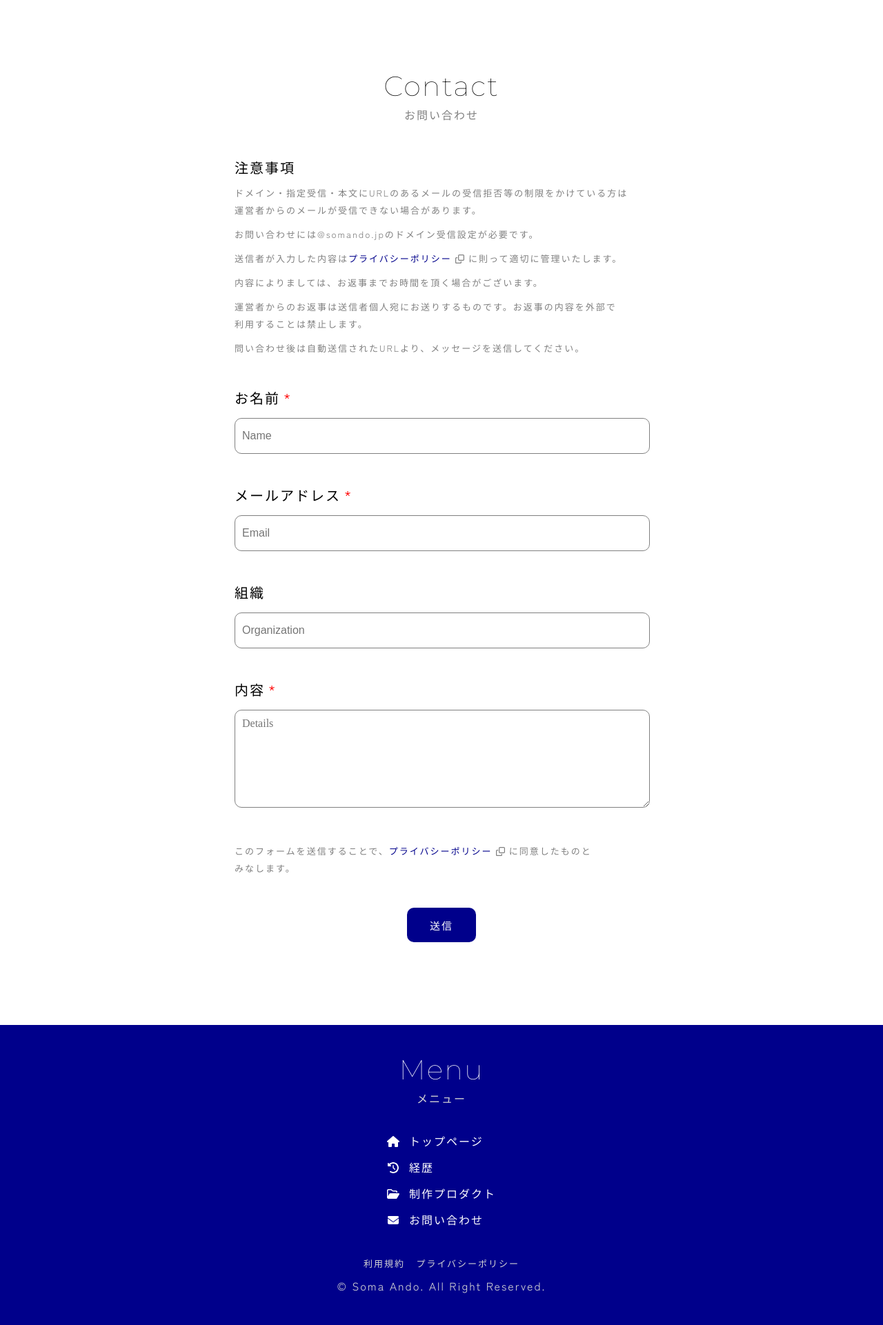
After one commit to somando/Portfolio, a Django app: page /contact/ in a window 1280 px wide. The commit adds this page. Shown: the whole page at 69% size. Run offline with Django 5.2, Linux system fonts and the light colour scheme; parts of the project's set-up code (start-up, migrations or seed data) failed here and were passed over.

Commit message:
Add mail form

```diff
--- a/config/settings.py
+++ b/config/settings.py
@@ -109,3 +109,5 @@ STATIC_ROOT = os.path.join(BASE_DIR, 'staticfiles')
 # https://docs.djangoproject.com/en/5.0/ref/settings/#default-auto-field
 
 DEFAULT_AUTO_FIELD = 'django.db.models.BigAutoField'
+
+EMAIL_BACKEND = 'django.core.mail.backends.smtp.EmailBackend'
--- a/somando/urls.py
+++ b/somando/urls.py
@@ -24,6 +24,7 @@ urlpatterns = [
     path('experiences', views.experiences, name='experiences'),
     path('products', views.products, name='products'),
     path('product/<slug:url>', views.product, name='product'),
+    path('contact/', views.contact, name='contact'),
     path('privacy-policy/', views.privacyPolicy, name='privacy-policy'),
     path('terms-of-use/', views.termsOfUse, name='terms-of-use'),
 ]
--- a/somando/views.py
+++ b/somando/views.py
@@ -1,5 +1,7 @@
 from django.shortcuts import render
+from django.core.mail import send_mail
 from .models import *
+import random, string
 
 # Create your views here.
 def top(request):
@@ -112,6 +114,50 @@ def product(request, url):
         'product': product,
     })
 
+def randomname(n):
+    return ''.join(random.choices(string.ascii_letters + string.digits, k=n))
+
+
+def contact(request):
+
+    if request.method == "GET":
+
+        return render(request, 'somando/contact.html')
+
+    elif request.method == "POST":
+
+        name = request.POST['name']
+        email = request.POST['email']
+        organization = request.POST['organization']
+        details = request.POST['details']
+
+        while True:
+            room_id = randomname(20)
+            if ContactRoomData.objects.filter(room_id=room_id).count() == 0:
+                break
+
+        ContactRoomData.objects.create(
+            room_id = room_id,
+            auth_code = randomname(6),
+            email = email,
+        )
+
+        ContactMessageData.objects.create(
+            room_id = room_id,
+            user = name,
+            organization = organization,
+            admin = False,
+            message = details,
+        )
+
+        subject = 'お問い合わせを受け付けました｜Soma Ando'
+
+        message = name + email + organization + details
+
+        send_mail(subject, message, 'no-reply@somando.jp', [email])
+
+        return render(request, 'somando/submitted.html')
+
 def termsOfUse(request):
 
     return render(request, 'somando/terms-of-use.html')
--- a/static/somando/styles.css
+++ b/static/somando/styles.css
@@ -1,4 +1,4 @@
-body {
+body, .contact-button button {
     font-family: 'Zen Kaku Gothic New', sans-serif;
     font-weight: 400;
     letter-spacing: 2px;
@@ -21,15 +21,15 @@ footer {
     margin-bottom: 0;
 }
 
-.experience, .products, .privacy-policy, .terms-of-use {
+.experience, .products, .contact, .privacy-policy, .terms-of-use {
     margin: 50px 0;
 }
 
-.experience .item-box, .privacy-policy .item-box, .terms-of-use .item-box {
+.experience .item-box, .privacy-policy .item-box, .terms-of-use .item-box, .contact .item-box {
     margin: 45px 0;
 }
 
-#experience-main, #privacy-policy-main, #terms-of-use-main {
+#experience-main, #contact-main, #privacy-policy-main, #terms-of-use-main {
     width: fit-content;
     max-width: min(600px, 86%);
     min-width: min(400px, 86%);
@@ -335,6 +335,48 @@ a:hover {
     margin: 10px 0;
 }
 
+.contact-input {
+    width: calc(100% - 20px);
+    height: 30px;
+    padding: 10px;
+    border-radius: 10px;
+    border: gray 1px solid;
+    margin-top: 10px;
+    font-size: 16px;
+}
+
+.contact-textarea {
+    min-height: 120px;
+    resize: vertical;
+    font-family: '';
+}
+
+.required {
+    color: red;
+    margin-left: 5px;
+}
+
+.contact-button {
+    text-align: center;
+}
+
+.contact-button button {
+    width: 100px;
+    height: 50px;
+    border-radius: 10px;
+    border: none;
+    background-color: darkblue;
+    color: white;
+    font-size: 15px;
+    transition-duration: 0.2s;
+    margin-bottom: 20px;
+}
+
+.contact-button button:hover {
+    background-color: gray;
+    transition-duration: 0.2s;
+}
+
 footer {
     width: 100%;
     text-align: center;
--- /dev/null
+++ b/templates/somando/contact.html
@@ -0,0 +1,53 @@
+{% extends "somando/layout.html" %}
+{% load static %}
+{% block title %}Contact{{ block.super }}{% endblock title %}
+{% block content %}
+{% autoescape off %}
+<main id="contact-main">
+    <div id="contact" class="section">
+        <h2 class="title animation-wait">Contact</h2>
+        <p class="description fade-in-bottom05 animation-wait">お問い合わせ</p>
+        <form method="post">
+            {% csrf_token %}
+            <div class="contact">
+                <div class="item-box fade-in-bottom05 contact-div animation-wait">
+                    <p class="detail break-span"><span>注意事項</span></p>
+                    <p class="detail-text break-span"><span>ドメイン・</span><span>指定受信・</span><span>本文にURLのある</span><span>メールの</span><span>受信拒否等の</span><span>制限を</span><span>かけている方は</span><span>運営者からの</span><span>メールが</span><span>受信できない場合が</span><span>あります。</span></p>
+                    <p class="detail-text break-span"><span>お問い合わせには</span><span>@somando.jpの</span><span>ドメイン受信設定が</span><span>必要です。</span></p>
+                    <p class="detail-text break-span"><span>送信者が</span><span>入力した</span><span>内容は</span><span> <a href="{% url "somando:privacy-policy" %}" target="_blank" rel="noopener noreferrer">プライバシーポリシー</a> <i class="fa-regular fa-clone"></i> に</span><span>則って</span><span>適切に</span><span>管理いたします。</span></p>
+                    <p class="detail-text break-span"><span>内容によりましては、</span><span>お返事まで</span><span>お時間を</span><span>頂く場合が</span><span>ございます。</span></p>
+                    <p class="detail-text break-span"><span>運営者からの</span><span>お返事は</span><span>送信者個人宛に</span><span>お送りするものです。</span><span>お返事の内容を</span><span>外部で</span><span>利用することは</span><span>禁止します。</span></p>
+                    <p class="detail-text break-span"><span>問い合わせ後は</span><span>自動送信された</span><span>URLより、</span><span>メッセージを</span><span>送信してください。</span></p>
+                </div>
+                <div class="item-box fade-in-bottom05 contact-div animation-wait">
+                    <p class="detail break-span"><span>お名前</span><span class="required">*</span></p>
+                    <input type="text" class="contact-input" placeholder="Name" autocomplete="name" name="name" required>
+                </div>
+                <div class="item-box fade-in-bottom05 contact-div animation-wait">
+                    <p class="detail break-span"><span>メールアドレス</span><span class="required">*</span></p>
+                    <input type="text" class="contact-input" placeholder="Email" autocomplete="email" name="email" required>
+                </div>
+                <div class="item-box fade-in-bottom05 contact-div animation-wait">
+                    <p class="detail break-span"><span>組織</span></p>
+                    <input type="text" class="contact-input" placeholder="Organization" name="organization" autocomplete="organization">
+                </div>
+                <div class="item-box fade-in-bottom05 contact-div animation-wait">
+                    <p class="detail break-span"><span>内容</span><span class="required">*</span></p>
+                    <textarea class="contact-input contact-textarea" placeholder="Details" name="details" required></textarea>
+                </div>
+                <div class="item-box fade-in-bottom05 contact-div animation-wait">
+                    <p class="detail-text break-span"><span>このフォームを</span><span>送信することで、</span><span> <a href="{% url "somando:privacy-policy" %}" target="_blank" rel="noopener noreferrer">プライバシーポリシー</a> <i class="fa-regular fa-clone"></i> に</span><span>同意したものと</span><span>みなします。</span></p>
+                </div>
+                <div class="item-box fade-in-bottom05 contact-div animation-wait contact-button">
+                    <button class="contact-button">送信</button>
+                </div>
+            </div>
+        </form>
+    </div>
+</main>
+<script src="{% static "somando/fadein.js" %}"></script>
+<script>
+    delay_set("contact-div", 0.6, 0.2);
+</script>
+{% endautoescape %}
+{% endblock content %}
--- a/templates/somando/layout.html
+++ b/templates/somando/layout.html
@@ -38,6 +38,10 @@
                 <td class="icon"><i class="fa-regular fa-folder-open"></i></td>
                 <td class="text"><p><a href="{{ url }}{% url "somando:products" %}">制作プロダクト</a></p></td>
             </tr>
+            <tr class="fade-in-bottom05 menu-line animation-wait">
+                <td class="icon"><i class="fa-solid fa-envelope"></i></td>
+                <td class="text"><p><a href="{{ url }}{% url "somando:contact" %}">お問い合わせ</a></p></td>
+            </tr>
         </table>
         <div id="rule" class="fade-in-bottom05 menu-line animation-wait">
             <p class="rule"><a class="description" href="{{ url }}{% url "somando:terms-of-use" %}">利用規約</a></p>
```
Also changed, not shown: somando/models.py (+15 -0 lines), templates/somando/submitted.html (added, +27 -0 lines), somando/migrations/0009_contactmessagedata_contactroomdata.py (added), 1 other file.
